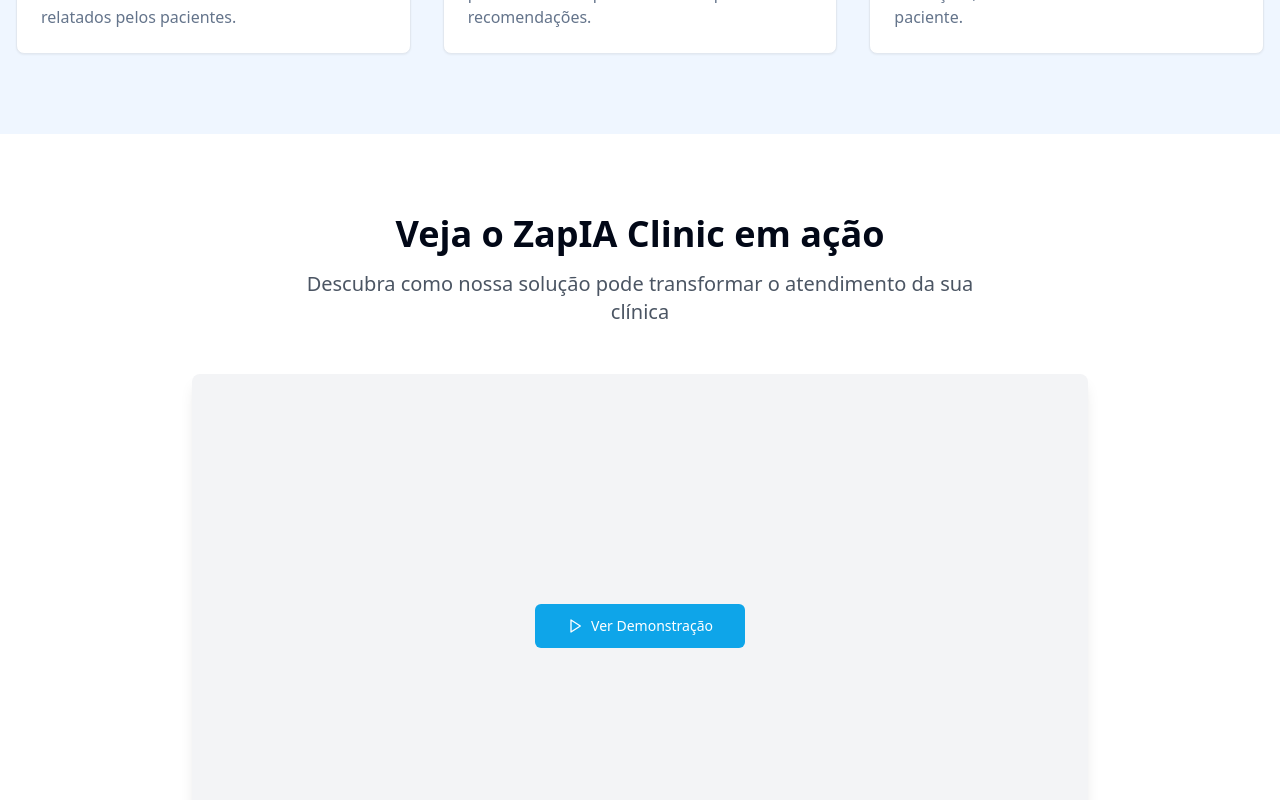
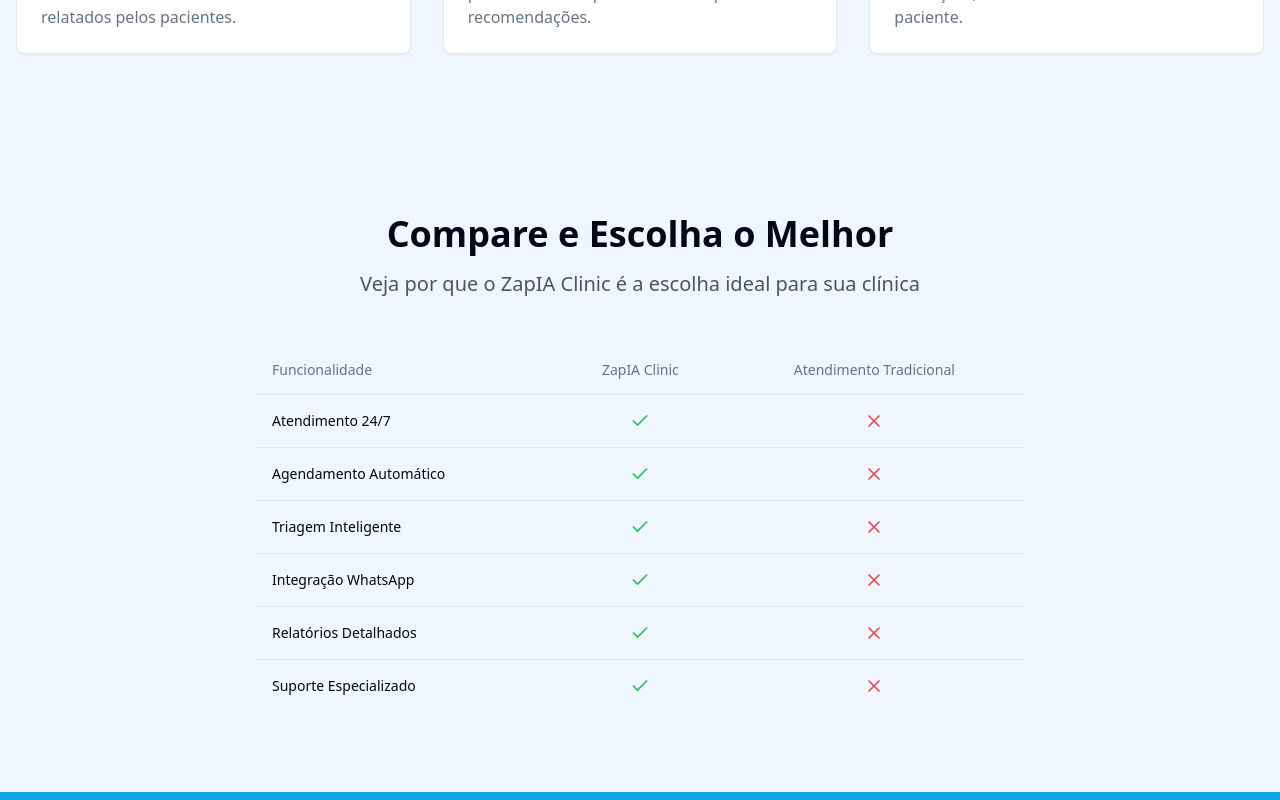
Before and after one commit to andomingos87/zapia-clinic-landing, a React (Vite) app: page / in a window 1280 px wide. Shown: the part 1580-2380 px from the top of the page. Built offline with nearby package versions, Linux system fonts and the light colour scheme.

Commit message:
Remove demo section from app
This commit removes the Demo component and its associated references from the application.
[skip gpt_engineer]

```diff
--- a/src/pages/Index.tsx
+++ b/src/pages/Index.tsx
@@ -2,7 +2,6 @@ import { Header } from "@/components/Header";
 import { Hero } from "@/components/Hero";
 import { Benefits } from "@/components/Benefits";
 import { Features } from "@/components/Features";
-import { Demo } from "@/components/Demo";
 import { Comparison } from "@/components/Comparison";
 import { Stats } from "@/components/Stats";
 import { Testimonials } from "@/components/Testimonials";
@@ -18,7 +17,6 @@ const Index = () => {
         <Hero />
         <Benefits />
         <Features />
-        <Demo />
         <Comparison />
         <Stats />
         <BetaCTA />
```
